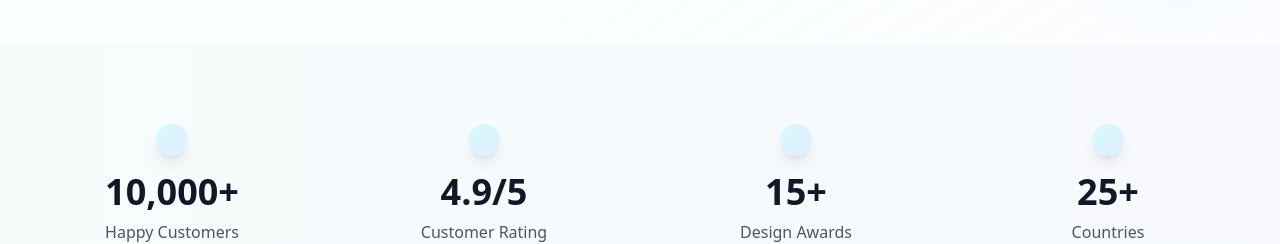
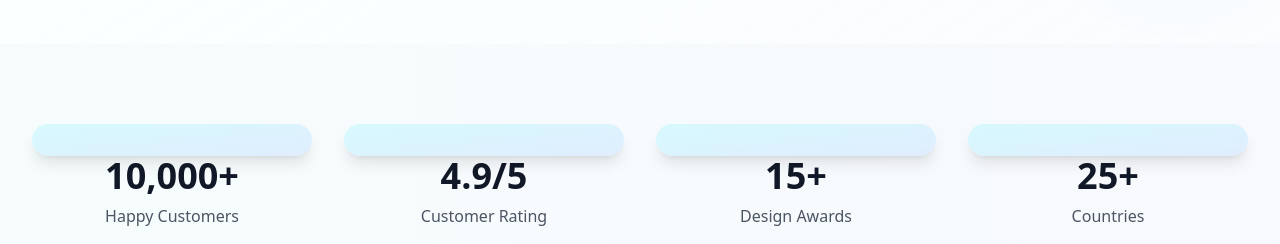
Before and after one commit to obidua/BIDUA-Beds, a React (Vite) app: page / in a window 1280 px wide. Shown: the part 820-1064 px from the top of the page. Built offline with nearby package versions, Linux system fonts and the light colour scheme.

Commit message:
Update Contact for Quote overlay buttons on Home page

```diff
--- a/src/pages/Home.tsx
+++ b/src/pages/Home.tsx
@@ -134,7 +134,7 @@ const Home: React.FC = () => {
                 className="text-center group cursor-pointer"
               >
                 <motion.div
-                  className="flex justify-center mb-4"
+                      to="/order-now"
                   whileHover={{ rotate: 360 }}
                   transition={{ duration: 0.6 }}
                 >
```
